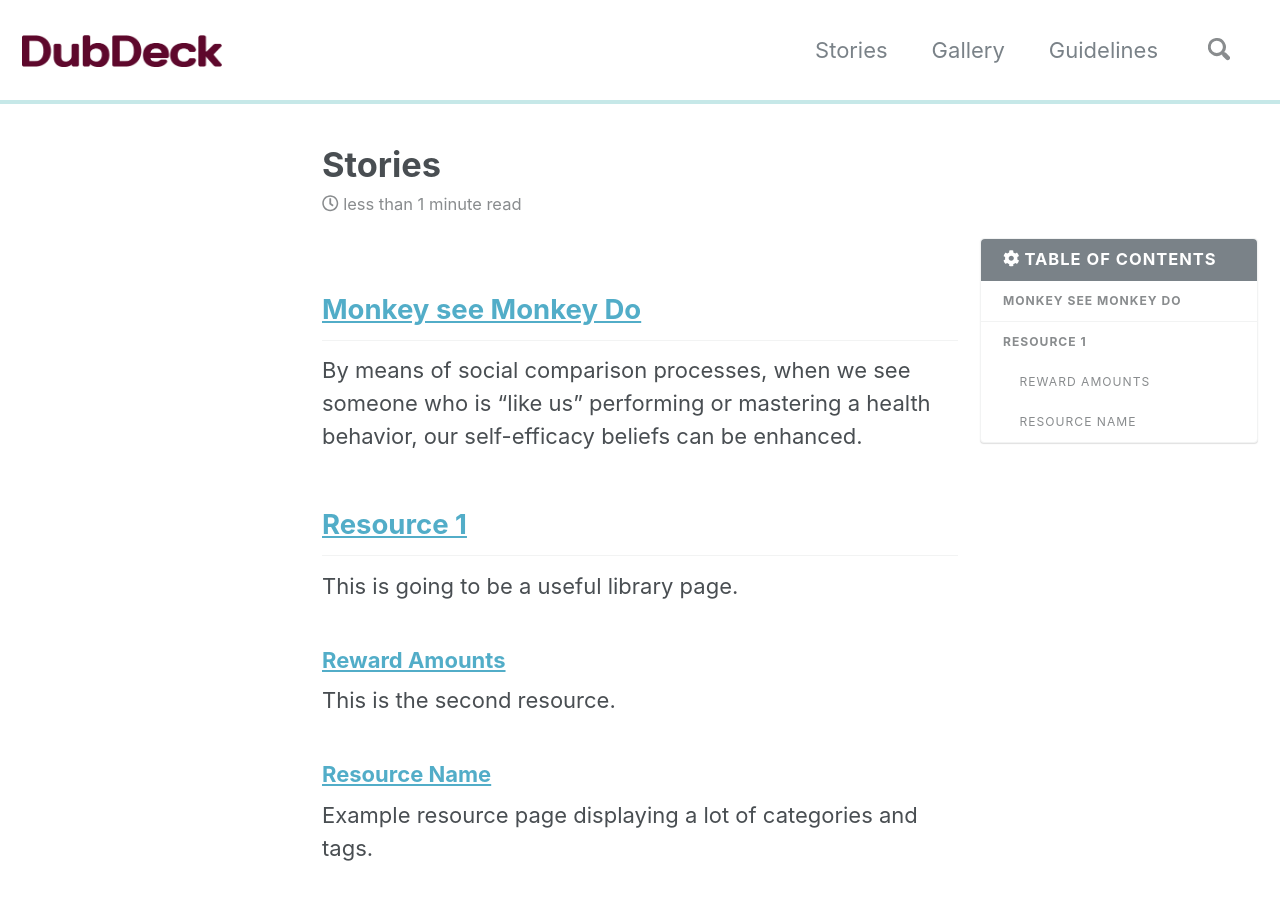
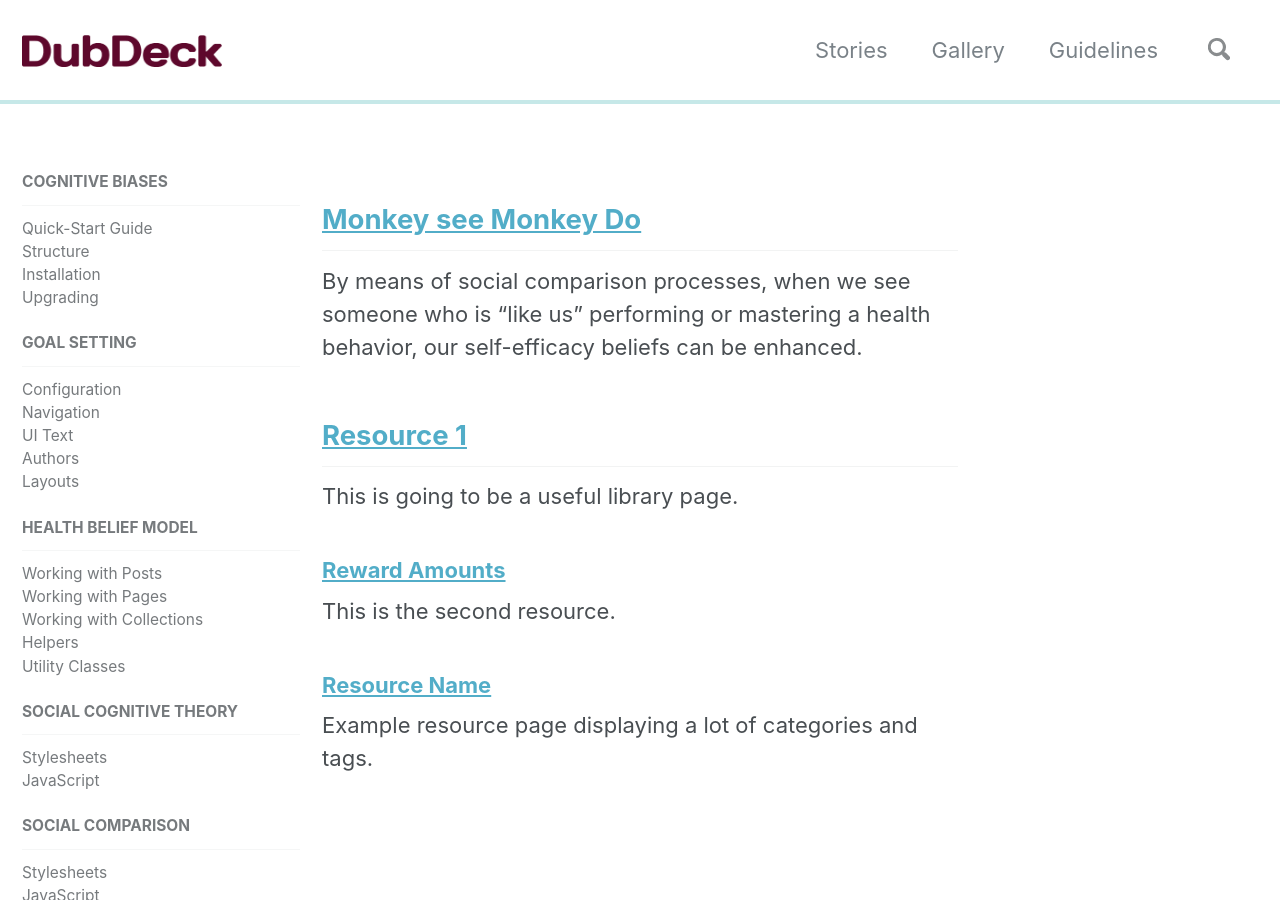
Before and after one commit to DubDeck/dubdeck.github.io, a Jekyll site: the page built from stories.html, in a window 1280 px wide and 900 px high. Built offline with Jekyll 4.4.1, drawn with Linux system fonts in a browser that asks for light colours; nearby versions of some CDN libraries; comment, search, counter and statistics services are not loaded; a style sheet for code colours, icons or effects is not loaded.

Commit message:
add left custom nav bar to stories page

```diff
--- a/_data/navigation.yml
+++ b/_data/navigation.yml
@@ -10,3 +10,61 @@
   #   url: /collection-archive/
   # - title: "Sitemap"
   #   url: /sitemap/
+stories:
+  - title: Cognitive Biases
+    children:
+      - title: "Quick-Start Guide"
+        url: /docs/quick-start-guide/
+      - title: "Structure"
+        url: /docs/structure/
+      - title: "Installation"
+        url: /docs/installation/
+      - title: "Upgrading"
+        url: /docs/upgrading/
+
+  - title: Goal Setting
+    children:
+      - title: "Configuration"
+        url: /docs/configuration/
+      - title: "Navigation"
+        url: /docs/navigation/
+      - title: "UI Text"
+        url: /docs/ui-text/
+      - title: "Authors"
+        url: /docs/authors/
+      - title: "Layouts"
+        url: /docs/layouts/
+
+  - title: Health Belief Model
+    children:
+      - title: "Working with Posts"
+        url: /docs/posts/
+      - title: "Working with Pages"
+        url: /docs/pages/
+      - title: "Working with Collections"
+        url: /docs/collections/
+      - title: "Helpers"
+        url: /docs/helpers/
+      - title: "Utility Classes"
+        url: /docs/utility-classes/
+
+  - title: Social Cognitive Theory
+    children:
+      - title: "Stylesheets"
+        url: /docs/stylesheets/
+      - title: "JavaScript"
+        url: /docs/javascript/
+
+  - title: Social Comparison
+    children:
+      - title: "Stylesheets"
+        url: /docs/stylesheets/
+      - title: "JavaScript"
+        url: /docs/javascript/
+
+  - title: Theory of Planned Behavior
+    children:
+      - title: "Stylesheets"
+        url: /docs/stylesheets/
+      - title: "JavaScript"
+        url: /docs/javascript/
--- a/stories.html
+++ b/stories.html
@@ -1,11 +1,10 @@
 ---
 permalink: /stories/
-title: "Stories"
+read_time: false
 layout: single
 author_profile: False
-toc: true
-toc_label: "Table of Contents"
-toc_icon: "cog"
+sidebar:
+  nav: "stories"
 ---
 <h2>
   <a href="/stories/monkeyseemonkeydo/">Monkey see Monkey Do</a>
@@ -23,7 +22,6 @@
 
 <p> This is the second resource. </p>
 
-
 <h3>
   <a href="/stories/resource_3/">Resource Name</a>
 </h3>
```
